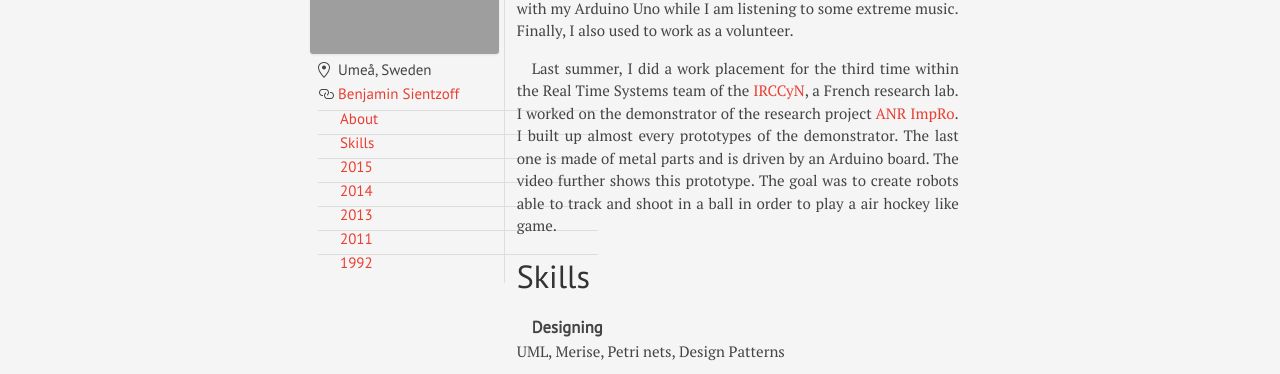
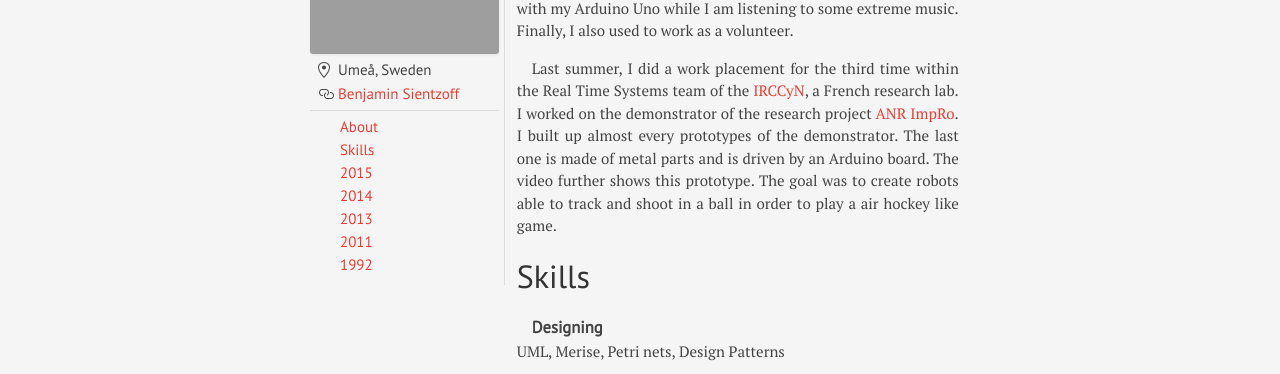
Before and after one commit to blasterbug/blasterbug.github.io, a Jekyll site: the page built from curriculum.md, in a window 1280 px wide. Shown: the part 301-675 px from the top of the page. Built offline with Jekyll 4.4.1, drawn with Linux system fonts in a browser that asks for light colours; some web fonts are replaced; grey boxes are pictures that could not be loaded.

Commit message:
border somewhere

```diff
--- a/css/curriculum.scss
+++ b/css/curriculum.scss
@@ -57,8 +57,11 @@
     display: block;
 }
 
+#menu {
+  border-top: 1px solid $border-color;
+}
+
 #menu li {
-  border-top: 1px solid $border-color;
   padding-left : 22px;
 }
 
```
